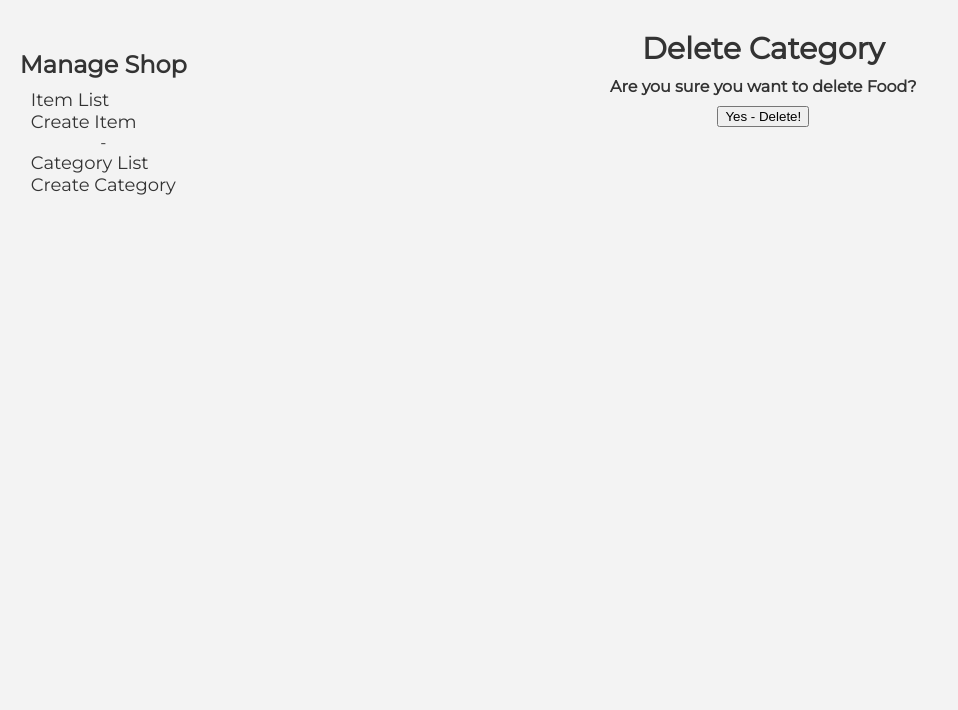
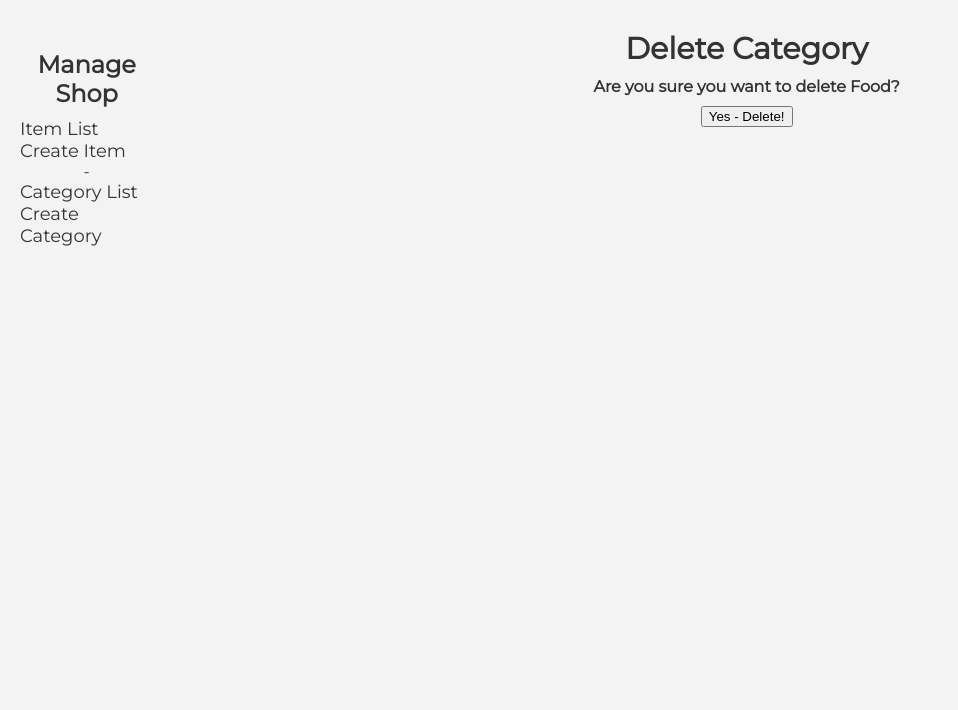
Before and after one commit to snyles/sadfood-django, a Django app: page /manage/category/1/delete/ in a window 1280 px wide. Shown: the part 54-764 px from the top of the page, without its empty margins (0-958 px from the left). Run offline with Django 3.2, Linux system fonts and the light colour scheme; a user stored in the database is signed in; data comes from the database, SQL or seed files in the repository.

Commit message:
style changes

```diff
--- a/main_app/static/css/style.css
+++ b/main_app/static/css/style.css
@@ -85,7 +85,7 @@ main {
 }
 
 aside {
-  padding: 4rem 0 0 0;
+  padding: 4rem 2rem 0 2rem;
   margin: 0 4rem 0 0;
   flex: 1;
 }
@@ -106,7 +106,7 @@ aside li > a {
 
 article {
   padding: 2rem 0 0 0;
-  flex: 5;
+  flex: 8;
 }
 h1, h2, h3, h4 {
   margin: 1rem 0;
```
